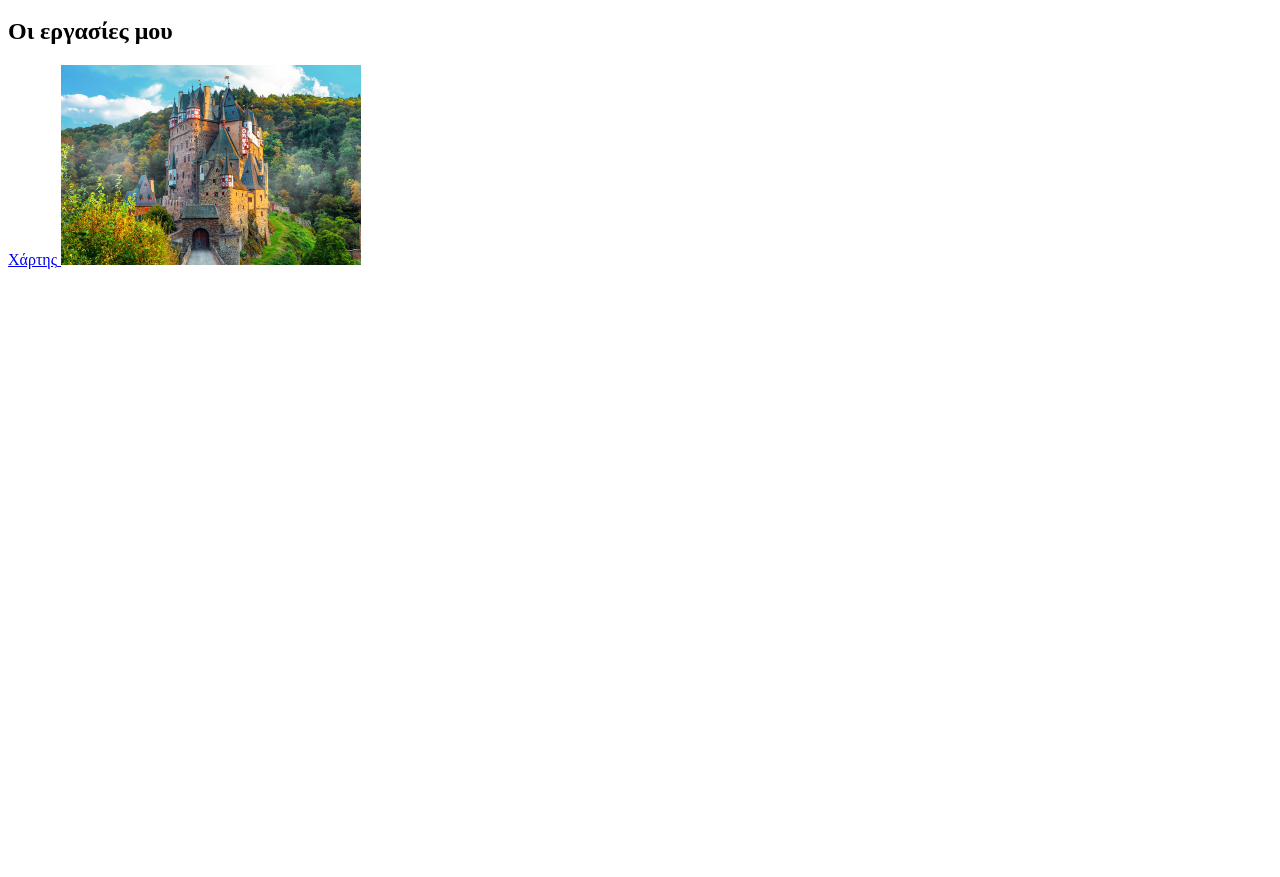
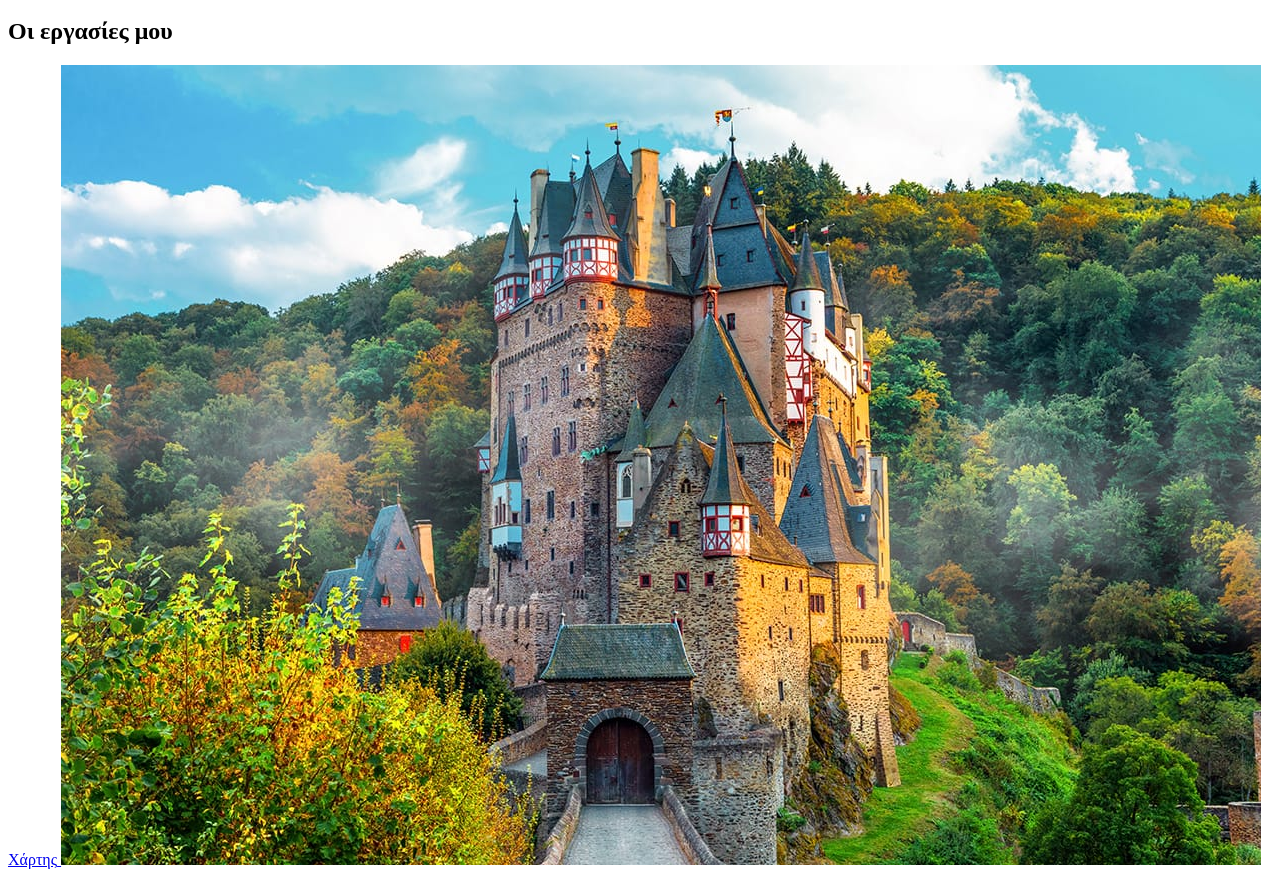
Before and after one commit to JoAl32/JoAl32.github.io, a plain HTML site: page index.html in a window 1280 px wide. Shown: the part 48-925 px from the top of the page. Before the commit the page ends 800 px from the top, so only its background shows below. Drawn offline with Linux system fonts and the light colour scheme.

Commit message:
Update index.html

```diff
--- a/index.html
+++ b/index.html
@@ -7,6 +7,6 @@
     <h2>Οι εργασίες μου</h2>
     <a target="_blank" href="map"> <span >Χάρτης</span>
     </a>
-    <img src="fairytale.jpg" width="300px">
+    <img src="fairytale.jpg">
   </body>
 </html>
```
